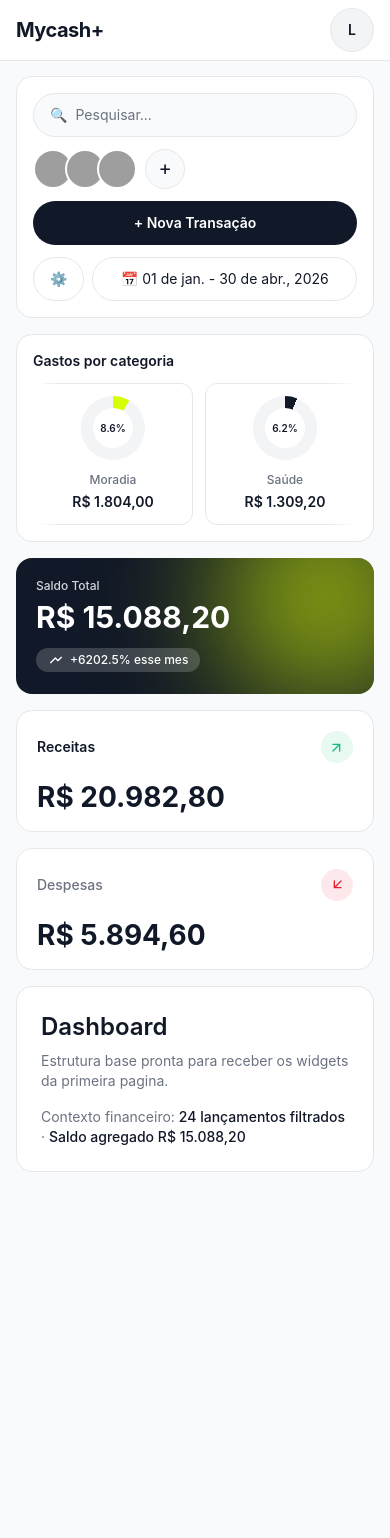
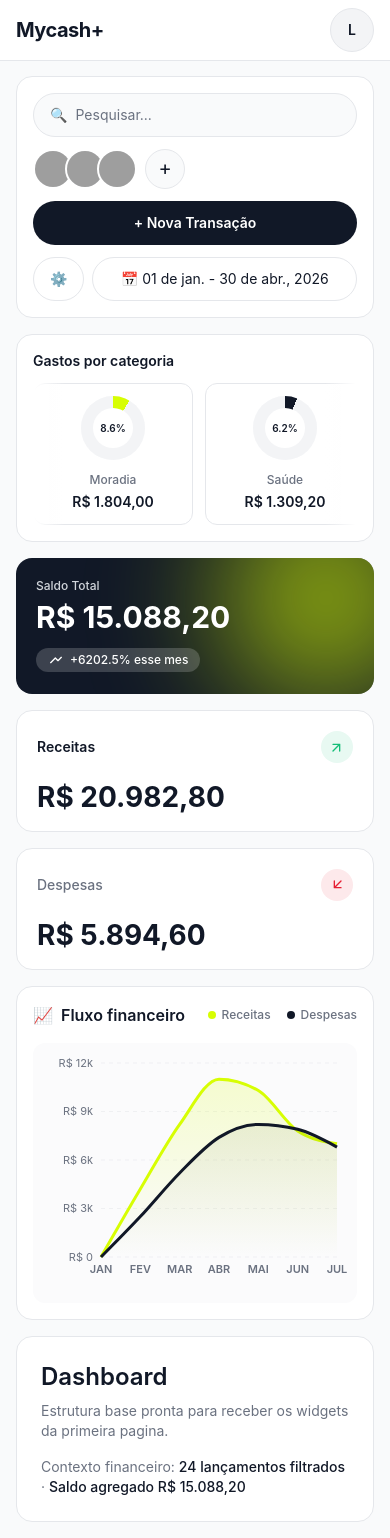
Before and after one commit to sergioprando/dasboard-mycash, a React (Vite) app: page / in a window 390 px wide. Before the commit the page ends 1188 px from the top, so only its background shows below. Built offline with nearby package versions, Linux system fonts and the light colour scheme; grey boxes are pictures that could not be loaded.

Commit message:
feat: add financial flow area chart widget
Implement Prompt 8 with a responsive Recharts area chart for financial flow, custom gradients and tooltip, top legend, chart tokens, and dashboard integration using mock monthly data.

Made-with: Cursor

```diff
--- a/package.json
+++ b/package.json
@@ -14,6 +14,7 @@
     "react": "^19.2.4",
     "react-dom": "^19.2.4",
     "react-router-dom": "^7.14.1",
+    "recharts": "^3.8.1",
     "tailwindcss": "^4.2.2"
   },
   "devDependencies": {
--- a/src/components/dashboard/DashboardPage.tsx
+++ b/src/components/dashboard/DashboardPage.tsx
@@ -1,6 +1,7 @@
 import { useFinance } from '../../hooks/useFinance'
 import { DashboardHeader } from './DashboardHeader'
 import { ExpensesByCategoryCarousel } from './ExpensesByCategoryCarousel'
+import { FinancialFlowChart } from './FinancialFlowChart'
 import { SummaryCards } from './SummaryCards'
 
 export function DashboardPage() {
@@ -20,6 +21,7 @@ export function DashboardPage() {
         totalExpense={expense}
         filteredTransactions={filtered}
       />
+      <FinancialFlowChart />
       <div className="rounded-[var(--radius-lg)] border border-border-default bg-bg-surface p-6">
         <h1 className="text-2xl font-semibold">Dashboard</h1>
         <p className="mt-2 text-sm text-text-secondary">
--- /dev/null
+++ b/src/components/dashboard/FinancialFlowChart.tsx
@@ -0,0 +1,153 @@
+import {
+  Area,
+  AreaChart,
+  CartesianGrid,
+  ResponsiveContainer,
+  Tooltip,
+  XAxis,
+  YAxis,
+} from 'recharts'
+
+type FlowPoint = {
+  month: string
+  receitas: number
+  despesas: number
+}
+
+const MOCK_FLOW_DATA: FlowPoint[] = [
+  { month: 'JAN', receitas: 0, despesas: 0 },
+  { month: 'FEV', receitas: 4200, despesas: 2500 },
+  { month: 'MAR', receitas: 8200, despesas: 5200 },
+  { month: 'ABR', receitas: 11000, despesas: 7400 },
+  { month: 'MAI', receitas: 10300, despesas: 8200 },
+  { month: 'JUN', receitas: 7800, despesas: 7900 },
+  { month: 'JUL', receitas: 7000, despesas: 6800 },
+]
+
+function formatCompactCurrency(value: number): string {
+  if (value >= 1000) {
+    return `R$ ${(value / 1000).toLocaleString('pt-BR', {
+      maximumFractionDigits: 1,
+    })}k`
+  }
+  return `R$ ${value.toLocaleString('pt-BR')}`
+}
+
+function formatCurrency(value: number): string {
+  return value.toLocaleString('pt-BR', {
+    style: 'currency',
+    currency: 'BRL',
+  })
+}
+
+function ChartLegend() {
+  return (
+    <div className="flex items-center gap-4 text-xs font-medium text-text-secondary">
+      <span className="inline-flex items-center gap-1.5">
+        <span className="h-2 w-2 rounded-full bg-[var(--color-chart-income)]" />
+        Receitas
+      </span>
+      <span className="inline-flex items-center gap-1.5">
+        <span className="h-2 w-2 rounded-full bg-[var(--color-chart-expense)]" />
+        Despesas
+      </span>
+    </div>
+  )
+}
+
+type TooltipProps = {
+  active?: boolean
+  payload?: Array<{ value: number; dataKey: string }>
+  label?: string
+}
+
+function FlowTooltip({ active, payload, label }: TooltipProps) {
+  if (!active || !payload?.length) return null
+  const receitas = payload.find((x) => x.dataKey === 'receitas')?.value ?? 0
+  const despesas = payload.find((x) => x.dataKey === 'despesas')?.value ?? 0
+
+  return (
+    <div className="min-w-[170px] rounded-[var(--radius-md)] border border-border-default bg-bg-surface p-3 shadow-[var(--shadow-sidebar-toggle)]">
+      <p className="mb-1 text-sm font-semibold text-text-primary">{label}</p>
+      <p className="text-xs font-medium text-[var(--color-chart-income-strong)]">
+        Receitas: {formatCurrency(receitas)}
+      </p>
+      <p className="mt-0.5 text-xs font-medium text-text-primary">
+        Despesas: {formatCurrency(despesas)}
+      </p>
+    </div>
+  )
+}
+
+export function FinancialFlowChart() {
+  return (
+    <section className="rounded-[var(--radius-lg)] border border-border-default bg-bg-surface p-4 md:p-6">
+      <div className="mb-4 flex items-center justify-between gap-4">
+        <h2 className="inline-flex items-center gap-2 text-base font-semibold text-text-primary">
+          <span className="text-[var(--color-chart-income)]">📈</span>
+          Fluxo financeiro
+        </h2>
+        <ChartLegend />
+      </div>
+
+      <div className="h-[260px] rounded-[var(--radius-md)] bg-[var(--color-chart-bg)] p-2 md:h-[300px]">
+        <ResponsiveContainer width="100%" height="100%">
+          <AreaChart data={MOCK_FLOW_DATA} margin={{ top: 12, right: 12, left: 4, bottom: 8 }}>
+            <defs>
+              <linearGradient id="incomeFill" x1="0" y1="0" x2="0" y2="1">
+                <stop offset="0%" stopColor="var(--color-chart-income)" stopOpacity={0.3} />
+                <stop offset="100%" stopColor="var(--color-chart-income)" stopOpacity={0} />
+              </linearGradient>
+              <linearGradient id="expenseFill" x1="0" y1="0" x2="0" y2="1">
+                <stop offset="0%" stopColor="var(--color-chart-expense)" stopOpacity={0.1} />
+                <stop offset="100%" stopColor="var(--color-chart-expense)" stopOpacity={0} />
+              </linearGradient>
+            </defs>
+
+            <CartesianGrid
+              stroke="var(--color-chart-grid)"
+              strokeDasharray="4 4"
+              vertical={false}
+            />
+            <XAxis
+              dataKey="month"
+              axisLine={false}
+              tickLine={false}
+              tick={{ fill: 'var(--color-text-secondary)', fontSize: 11, fontWeight: 600 }}
+            />
+            <YAxis
+              axisLine={false}
+              tickLine={false}
+              tick={{ fill: 'var(--color-text-secondary)', fontSize: 11 }}
+              tickFormatter={formatCompactCurrency}
+              width={56}
+            />
+            <Tooltip
+              content={<FlowTooltip />}
+              cursor={{ stroke: 'var(--color-chart-grid-strong)', strokeWidth: 1 }}
+            />
+
+            <Area
+              type="monotone"
+              dataKey="receitas"
+              stroke="var(--color-chart-income)"
+              strokeWidth={3}
+              fill="url(#incomeFill)"
+              dot={false}
+              activeDot={{ r: 4, strokeWidth: 0, fill: 'var(--color-chart-income)' }}
+            />
+            <Area
+              type="monotone"
+              dataKey="despesas"
+              stroke="var(--color-chart-expense)"
+              strokeWidth={3}
+              fill="url(#expenseFill)"
+              dot={false}
+              activeDot={{ r: 4, strokeWidth: 0, fill: 'var(--color-chart-expense)' }}
+            />
+          </AreaChart>
+        </ResponsiveContainer>
+      </div>
+    </section>
+  )
+}
--- a/src/index.css
+++ b/src/index.css
@@ -64,6 +64,12 @@
   );
   --color-card-income-icon-bg: var(--color-green-100);
   --color-card-expense-icon-bg: var(--color-red-100);
+  --color-chart-bg: color-mix(in srgb, var(--color-neutral-200) 35%, var(--color-neutral-0));
+  --color-chart-grid: color-mix(in srgb, var(--color-neutral-300) 55%, transparent);
+  --color-chart-grid-strong: var(--color-neutral-400);
+  --color-chart-income: var(--color-accent-primary);
+  --color-chart-income-strong: color-mix(in srgb, var(--color-green-600) 70%, var(--color-neutral-1000));
+  --color-chart-expense: var(--color-neutral-1000);
 
   --radius-sm: 8px;
   --radius-md: 12px;
@@ -124,6 +130,12 @@
   --color-card-balance-badge-bg: var(--color-card-balance-badge-bg);
   --color-card-income-icon-bg: var(--color-card-income-icon-bg);
   --color-card-expense-icon-bg: var(--color-card-expense-icon-bg);
+  --color-chart-bg: var(--color-chart-bg);
+  --color-chart-grid: var(--color-chart-grid);
+  --color-chart-grid-strong: var(--color-chart-grid-strong);
+  --color-chart-income: var(--color-chart-income);
+  --color-chart-income-strong: var(--color-chart-income-strong);
+  --color-chart-expense: var(--color-chart-expense);
   --color-overlay-scrim: var(--color-overlay-scrim);
 }
 
```
Also changed, not shown: 2 other files (tests, documents, lock files or other folders).
